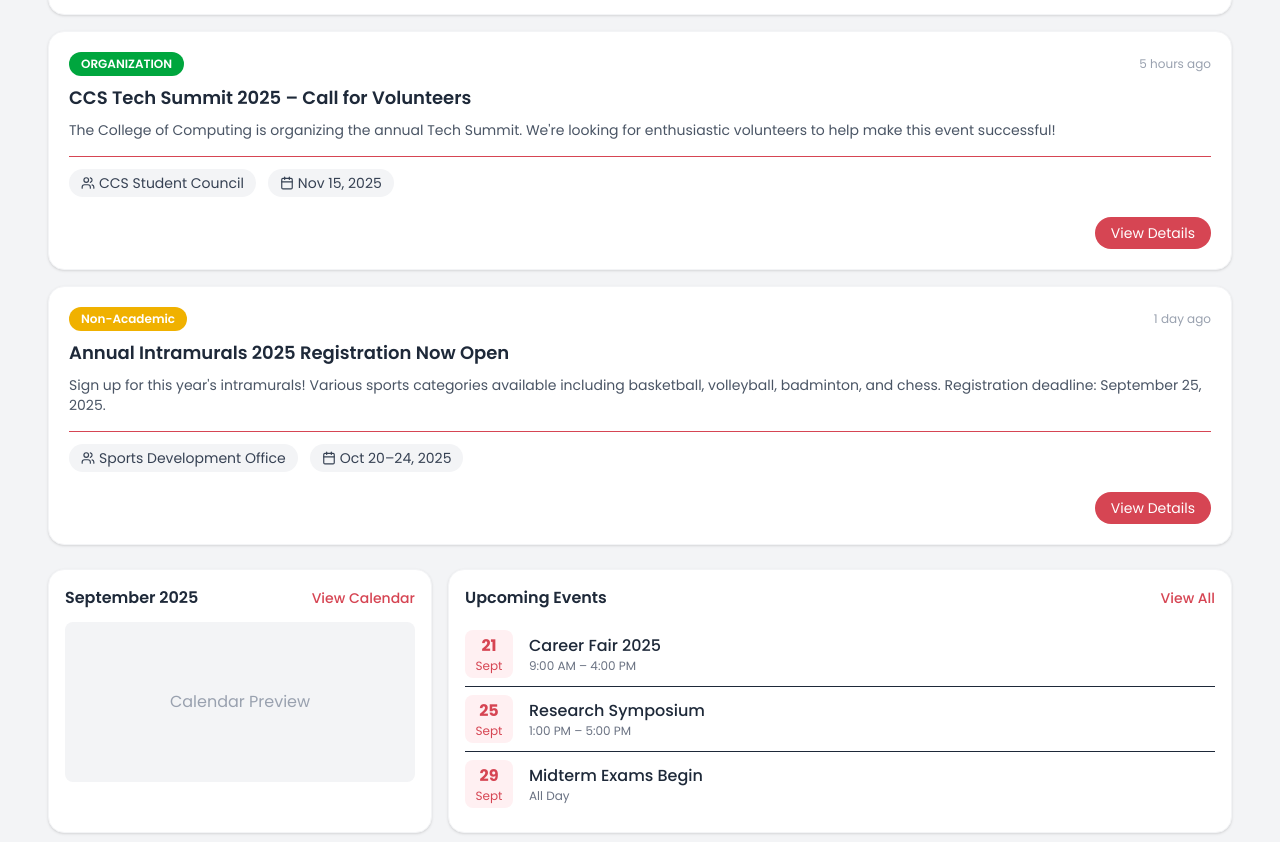
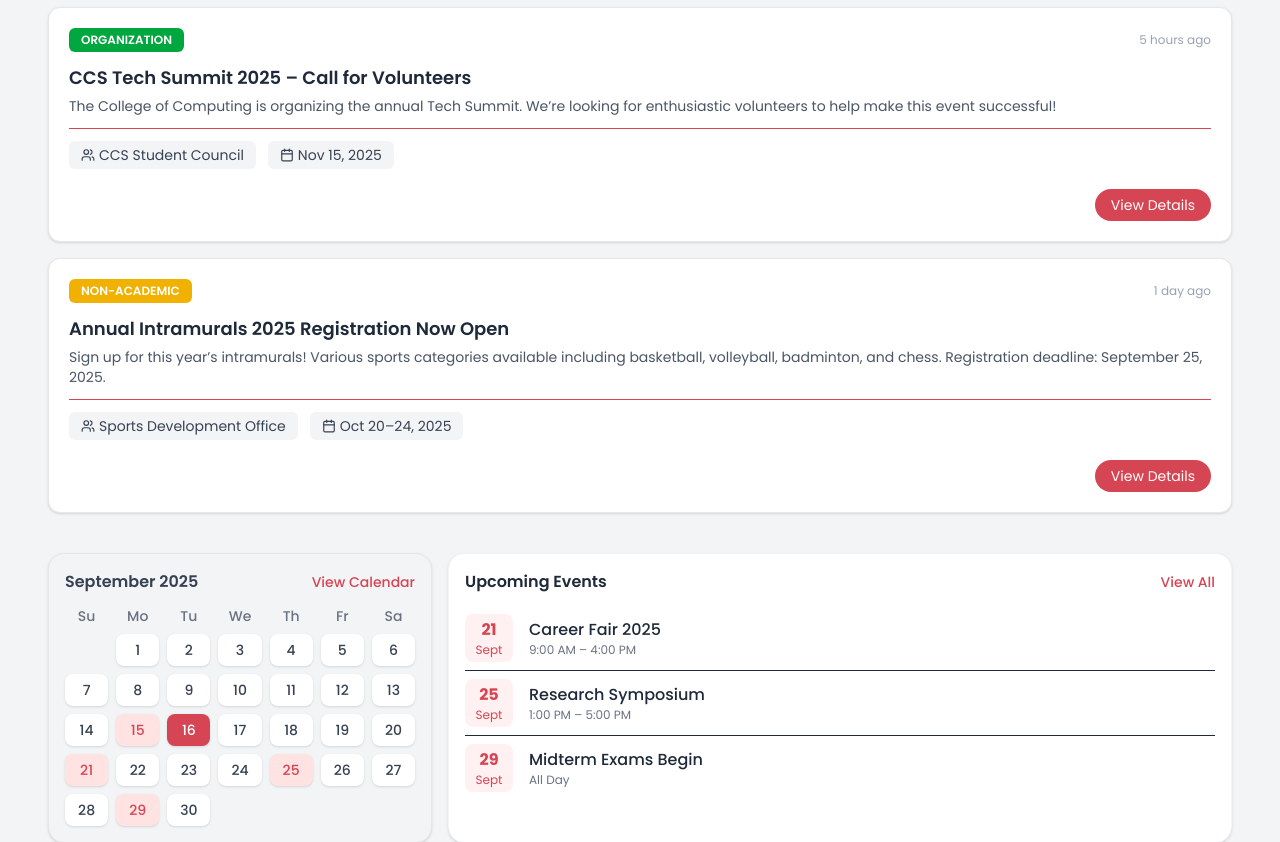
Before and after one commit to Rod2244/Crimson-Events-Hub, a React (Vite) app in the folder Frontend/: page /homepage in a window 1280 px wide. Shown: the part 463-1305 px from the top of the page. Built offline with nearby package versions, Linux system fonts and the light colour scheme.

Commit message:
added event datails and modify some files

```diff
--- a/Frontend/package.json
+++ b/Frontend/package.json
@@ -10,12 +10,12 @@
     "preview": "vite preview"
   },
   "dependencies": {
-    "@tailwindcss/vite": "^4.1.15",
+    "@tailwindcss/vite": "^4.1.16",
     "lucide-react": "^0.546.0",
     "react": "^19.1.1",
     "react-dom": "^19.1.1",
     "react-router-dom": "^7.9.4",
-    "tailwindcss": "^4.1.15"
+    "tailwindcss": "^4.1.16"
   },
   "devDependencies": {
     "@eslint/js": "^9.36.0",
--- a/Frontend/src/App.jsx
+++ b/Frontend/src/App.jsx
@@ -2,6 +2,7 @@ import { BrowserRouter as Router, Routes, Route, Navigate } from "react-router-d
 import LoginPage from "./pages/LoginPage";
 import SignupPage from "./pages/SignupPage";
 import HomePage from "./pages/HomePage";
+import EventDetails from "./pages/EventDetails"
 import AboutPage from "./pages/AboutPage";
 
 export default function App() {
@@ -12,6 +13,7 @@ export default function App() {
         <Route path="/login" element={<LoginPage />} />
         <Route path="/signup" element={<SignupPage />} />
         <Route path="/homepage" element={<HomePage />} />
+        <Route path="/homepage/:id" element={<EventDetails />} />
         <Route path="/about" element={<AboutPage />} />
       </Routes>
     </Router>
--- a/Frontend/src/components/AnnouncementCard.jsx
+++ b/Frontend/src/components/AnnouncementCard.jsx
@@ -1,33 +1,50 @@
+import { useNavigate } from "react-router-dom"
 import { Calendar, Users } from "lucide-react";
 import Button from "./Button";
 
-export default function AnnouncementCard({ category, color, title, desc, tags, time, date }) {
+export default function AnnouncementCard({ id, category, color, title, desc, tags, time, date }) {
+
+  const navigate = useNavigate();
+
+  const handleViewDetails = () => {
+    navigate(`/homepage/${id}`);
+  };
+
   return (
-    <div className="bg-white p-5 rounded-2xl shadow-sm flex flex-col gap-2 border border-gray-100">
+    <div className="bg-white w-full p-5 rounded-xl shadow-sm border border-gray-200 flex flex-col gap-3">
       <div className="flex justify-between items-center">
-        <span className={`${color} text-white text-xs font-semibold px-3 py-1 rounded-full`}>
+        <span className={`${color} text-white text-xs font-semibold px-3 py-1 rounded-md uppercase`}>
           {category}
         </span>
         <span className="text-xs text-gray-400">{time}</span>
       </div>
 
-      <h2 className="font-semibold text-lg">{title}</h2>
-      <p className="text-sm text-gray-600">{desc}</p>
+      <div>
+        <h2 className="font-semibold text-gray-800 text-lg">{title}</h2>
+        <p className="text-sm text-gray-600 mt-1">{desc}</p>
+      </div>
 
-      <div className="flex flex-wrap items-center gap-3 mt-2 text-sm text-gray-700 border-t border-[#d64553] pt-3">
+      <div className="flex flex-wrap items-center gap-3 text-sm text-gray-700 border-t border-[#d64553] pt-3">
         {tags.map((t, i) => (
-          <span key={i} className="flex items-center gap-1 bg-gray-100 px-3 py-1 rounded-full">
+          <span
+            key={i}
+            className="flex items-center gap-1 bg-gray-100 px-3 py-1 rounded-md"
+          >
             <Users size={14} /> {t}
           </span>
         ))}
-        <span className="flex items-center gap-1 bg-gray-100 px-3 py-1 rounded-full">
+        <span className="flex items-center gap-1 bg-gray-100 px-3 py-1 rounded-md">
           <Calendar size={14} /> {date}
         </span>
       </div>
 
-      <Button className="self-end mt-3 bg-[#d64553] hover:bg-[#c43b48] text-white text-sm px-4 py-1.5 rounded-full transition cursor-pointer">
-        View Details
-      </Button>
+      <div className="flex justify-end mt-2">
+        <Button
+          onClick={handleViewDetails}
+          className="bg-[#d64553] hover:bg-[#c43b48] text-white text-sm px-4 py-1.5 rounded-full transition cursor-pointer">
+          View Details
+        </Button>
+      </div>
     </div>
   );
 }
--- a/Frontend/src/components/CalendarCard.jsx
+++ b/Frontend/src/components/CalendarCard.jsx
@@ -1,14 +1,65 @@
+import { useState } from "react";
+
 export default function CalendarCard() {
+  const [month, setMonth] = useState(8);
+  const [year, setYear] = useState(2025);
+
+  const monthNames = [
+    "January", "February", "March", "April", "May", "June",
+    "July", "August", "September", "October", "November", "December",
+  ];
+
+  const firstDay = new Date(year, month, 1).getDay();
+  const daysInMonth = new Date(year, month + 1, 0).getDate();
+
+  const highlighted = [15, 16, 21, 25, 29];
+
+  const totalCells = Math.ceil((firstDay + daysInMonth) / 7) * 7;
+  const daysArray = Array.from({ length: totalCells }, (_, i) => {
+    const dayNum = i - firstDay + 1;
+    return dayNum > 0 && dayNum <= daysInMonth ? dayNum : "";
+  });
+
   return (
-    <div className="bg-white p-4 rounded-2xl shadow-sm border border-gray-100">
+    <div className="bg-gray-100 p-4 rounded-2xl shadow-sm border border-gray-200">
       <div className="flex justify-between items-center mb-3">
-        <h3 className="font-semibold">September 2025</h3>
+        <h3 className="font-semibold text-gray-700">
+          {monthNames[month]} {year}
+        </h3>
         <button className="text-[#d64553] text-sm font-medium hover:underline">
           View Calendar
         </button>
       </div>
-      <div className="h-40 bg-gray-100 rounded-lg flex items-center justify-center text-gray-400">
-        Calendar Preview
+
+      <div className="grid grid-cols-7 gap-2 text-center text-sm">
+        {["Su", "Mo", "Tu", "We", "Th", "Fr", "Sa"].map((d) => (
+          <div key={d} className="text-gray-500 font-medium">
+            {d}
+          </div>
+        ))}
+
+        {daysArray.map((day, i) => {
+          if (!day) return <div key={i} className="h-8 rounded-lg"></div>;
+
+          const isHighlighted = highlighted.includes(day);
+          const isPrimary = day === 16;
+
+          return (
+            <div
+              key={i}
+              className={`h-8 flex items-center justify-center rounded-lg font-medium
+                ${
+                  isPrimary
+                    ? "bg-[#d64553] text-white"
+                    : isHighlighted
+                    ? "bg-red-100 text-[#d64553]"
+                    : "bg-white text-gray-700"
+                } shadow-sm`}
+            >
+              {day}
+            </div>
+          );
+        })}
       </div>
     </div>
   );
--- a/Frontend/src/components/Dashboard.jsx
+++ b/Frontend/src/components/Dashboard.jsx
@@ -1,41 +1,8 @@
-import AnnouncementCard from "./AnnouncementCard";
 import UpcomingEvent from "./UpcomingEvent";
 import CalendarCard from "./CalendarCard";
 import QuickActions from "./QuickAction";
 
 export default function Dashboard() {
-  const announcements = [
-    {
-      id: 1,
-      category: "ACADEMIC",
-      color: "bg-[#d64553]",
-      title: "Midterm Examination Schedule for AY 2024–2025",
-      desc: "The midterm examinations will be conducted from September 29 to October 3, 2025. Students are advised to check their respective department schedules for specific exam times.",
-      tags: ["Registrar’s Office", "All Students"],
-      time: "2 hours ago",
-      date: "Sept 29–Oct 3, 2025",
-    },
-    {
-      id: 2,
-      category: "ORGANIZATION",
-      color: "bg-green-600",
-      title: "CCS Tech Summit 2025 – Call for Volunteers",
-      desc: "The College of Computing is organizing the annual Tech Summit. We're looking for enthusiastic volunteers to help make this event successful!",
-      tags: ["CCS Student Council"],
-      time: "5 hours ago",
-      date: "Nov 15, 2025",
-    },
-    {
-      id: 3,
-      category: "Non-Academic",
-      color: "bg-yellow-500",
-      title: "Annual Intramurals 2025 Registration Now Open",
-      desc: "Sign up for this year's intramurals! Various sports categories available including basketball, volleyball, badminton, and chess. Registration deadline: September 25, 2025.",
-      tags: ["Sports Development Office"],
-      time: "1 day ago",
-      date: "Oct 20–24, 2025",
-    },
-  ];
 
   const upcoming = [
     { date: "21", month: "Sept", title: "Career Fair 2025", time: "9:00 AM – 4:00 PM" },
@@ -45,14 +12,7 @@ export default function Dashboard() {
 
   return (
     <div className="p-6 bg-gray-100 min-h-screen text-gray-800 space-y-6">
-      {/* Announcements */}
-      <div className="space-y-4">
-        {announcements.map((a) => (
-          <AnnouncementCard key={a.id} {...a} />
-        ))}
-      </div>
 
-      {/* Calendar + Upcoming */}
       <div className="grid grid-cols-1 md:grid-cols-3 gap-4">
         <CalendarCard />
         <div className="bg-white p-4 rounded-2xl shadow-sm border border-gray-100 md:col-span-2">
@@ -70,7 +30,6 @@ export default function Dashboard() {
         </div>
       </div>
 
-      {/* Quick Actions */}
       <QuickActions onSubmit={() => alert("Redirect to submission form")} />
     </div>
   );
--- a/Frontend/src/components/LatestUpdates.jsx
+++ b/Frontend/src/components/LatestUpdates.jsx
@@ -1,8 +1,10 @@
 import { useState } from "react";
 import Button from "./Button";
+import AnnouncementCard from "./AnnouncementCard";
 
 export default function LatestUpdates() {
   const [activeCategory, setActiveCategory] = useState("All");
+
   const categories = [
     "All",
     "Academic",
@@ -11,11 +13,51 @@ export default function LatestUpdates() {
     "Council Events",
   ];
 
+  const announcements = [
+    {
+      id: 1,
+      category: "Academic",
+      color: "bg-[#a22c36]",
+      title: "Midterm Examination Schedule for AY 2024–2025",
+      desc: "The midterm examinations will be conducted from September 29 to October 3, 2025. Students are advised to check their respective department schedules for specific exam times.",
+      tags: ["Registrar’s Office", "All Students"],
+      time: "2 hours ago",
+      date: "Sept 29–Oct 3, 2025",
+    },
+    {
+      id: 2,
+      category: "Organization",
+      color: "bg-green-600",
+      title: "CCS Tech Summit 2025 – Call for Volunteers",
+      desc: "The College of Computing is organizing the annual Tech Summit. We’re looking for enthusiastic volunteers to help make this event successful!",
+      tags: ["CCS Student Council"],
+      time: "5 hours ago",
+      date: "Nov 15, 2025",
+    },
+    {
+      id: 3,
+      category: "Non-Academic",
+      color: "bg-yellow-500",
+      title: "Annual Intramurals 2025 Registration Now Open",
+      desc: "Sign up for this year’s intramurals! Various sports categories available including basketball, volleyball, badminton, and chess. Registration deadline: September 25, 2025.",
+      tags: ["Sports Development Office"],
+      time: "1 day ago",
+      date: "Oct 20–24, 2025",
+    },
+  ];
+
+  const filteredAnnouncements =
+    activeCategory === "All"
+      ? announcements
+      : announcements.filter((a) => a.category === activeCategory);
+
   return (
     <section className="bg-gray-100 py-4 px-6 border-t border-[#d64553]">
-      <h2 className="text-2xl font-semibold text-gray-800 mb-3">Latest Updates</h2>
+      <h2 className="text-2xl font-semibold text-gray-800 mb-3">
+        Latest Updates
+      </h2>
 
-      <div className="flex flex-wrap gap-3">
+      <div className="flex flex-wrap gap-3 mb-5">
         {categories.map((category) => {
           const isActive = activeCategory === category;
           const styles = isActive
@@ -33,6 +75,18 @@ export default function LatestUpdates() {
           );
         })}
       </div>
+
+      <div className="flex flex-col gap-4">
+        {filteredAnnouncements.length > 0 ? (
+          filteredAnnouncements.map((item) => (
+            <AnnouncementCard key={item.id} {...item} />
+          ))
+        ) : (
+          <p className="text-gray-500 text-center py-8">
+            No announcements found in this category.
+          </p>
+        )}
+      </div>
     </section>
   );
 }
--- a/Frontend/src/components/Navbar.jsx
+++ b/Frontend/src/components/Navbar.jsx
@@ -1,5 +1,5 @@
 import { useState, useRef, useEffect } from "react";
-import { useNavigate } from "react-router-dom";
+import { useNavigate, Link } from "react-router-dom";
 import logo from "../assets/logo.jpg";
 import Button from "./Button";
 import { Search, Bell, LogOut, Contact } from "lucide-react";
@@ -33,7 +33,7 @@ export default function Navbar() {
 
   return (
     <header className="w-full bg-[#d64553] text-white py-2 px-6 flex items-center justify-between shadow-md relative">
-      <div className="flex items-center gap-3">
+      <Link to="/homepage" className="flex items-center gap-3">
         <img
           src={logo}
           alt="Logo"
@@ -45,7 +45,7 @@ export default function Navbar() {
             WMSU EVENT MANAGEMENT
           </span>
         </div>
-      </div>
+      </Link>
 
       <div className="flex items-center bg-white rounded-full px-3 py-1 w-96 max-w-full">
         <Search size={16} className="text-gray-400 mr-2" />
--- a/Frontend/src/pages/AboutPage.jsx
+++ b/Frontend/src/pages/AboutPage.jsx
@@ -14,7 +14,7 @@ export default function AboutPage() {
         </div>
 
         <section className="bg-white p-8 rounded-2xl shadow-sm mb-8">
-          <h2 className="text-2xl font-semibold mb-3">Our Mission</h2>
+          <h2 className="text-2xl text-center font-semibold mb-3">Our Mission</h2>
           <p className="text-gray-700 leading-relaxed">
             Crimson Events Hub is designed to streamline event announcements, registrations,
             and updates within Western Mindanao State University. Our mission is to improve
@@ -24,7 +24,7 @@ export default function AboutPage() {
         </section>
 
         <section className="bg-white p-8 rounded-2xl shadow-sm mb-8">
-          <h2 className="text-2xl font-semibold mb-3">What We Offer</h2>
+          <h2 className="text-2xl text-center font-semibold mb-3">What We Offer</h2>
           <ul className="list-disc pl-6 text-gray-700 leading-relaxed">
             <li>Centralized platform for event and announcement posting.</li>
             <li>Approval-based system to ensure verified content visibility.</li>
@@ -35,7 +35,7 @@ export default function AboutPage() {
         </section>
 
         <section className="bg-white p-8 rounded-2xl shadow-sm">
-          <h2 className="text-2xl font-semibold mb-3">Meet the Team</h2>
+          <h2 className="text-2xl text-center font-semibold mb-3">Meet the Team</h2>
           <p className="text-gray-700 mb-6">
             Crimson Events Hub was developed by a passionate group of students from the College of Computing Studies,
             with the goal of enhancing digital communication and event management across the university.
--- /dev/null
+++ b/Frontend/src/pages/EventDetails.jsx
@@ -0,0 +1,67 @@
+import { useParams } from "react-router-dom";
+import Navbar from "../components/Navbar";
+import { Calendar, Clock, MapPin, Share2, Bookmark, ArrowRight } from "lucide-react";
+
+export default function EventDetails() {
+  const { id } = useParams();
+
+  const event = {
+    title: "CCS Hackathon 2025: Code for Innovation",
+    color: "bg-[#a22c36]",
+    date: "November 20, 2025",
+    time: "8:00 AM - 8:00 PM",
+    location: "CCS Building, Computer Lab 2",
+    category: "Academic",
+    status: "Upcoming",
+    description:
+      "Join us for the most exciting coding competition of the year! The CCS Hackathon 2025 brings together the brightest minds in computer science to solve real-world problems through innovative tech solutions.",
+  };
+
+  return (
+    <div>
+      <Navbar />
+      <div className="min-h-screen bg-gray-100 py-10 p-13">
+        <div className="bg-white w-full p-6 rounded-xl shadow-sm border border-gray-200 gap-3">
+          <span className={`${event.color} text-white text-xs font-semibold px-3 py-1 rounded-md uppercase`}>
+            {event.category}
+          </span>
+
+          <h1 className="text-3xl font-bold mt-3 text-gray-900">
+            {event.title}
+          </h1>
+
+          <div className="flex flex-wrap items-center gap-3 mt-4 text-sm text-gray-700">
+            <span className="flex items-center gap-1 bg-gray-100 px-3 py-1 rounded-md">
+              <Calendar size={14} /> {event.date}
+            </span>
+            <span className="flex items-center gap-1 bg-gray-100 px-3 py-1 rounded-md">
+              <Clock size={14} /> {event.time}
+            </span>
+            <span className="flex items-center gap-1 bg-gray-100 px-3 py-1 rounded-md">
+              <MapPin size={14} /> {event.location}
+            </span>
+            <span className="flex items-center gap-1 bg-green-100 text-green-700 px-3 py-1 rounded-full">
+              <div className="w-2 h-2 bg-green-500 rounded-full" /> {event.status}
+            </span>
+          </div>
+
+          <hr className="my-6 border-gray-200" />
+
+          <div className="flex flex-wrap gap-3">
+            <button className="flex items-center gap-2 bg-red-600 hover:bg-red-700 text-white px-5 py-2.5 rounded-lg font-medium transition">
+              <ArrowRight size={16} /> Register Now
+            </button>
+
+            <button className="flex items-center gap-2 border border-gray-300 hover:bg-gray-100 text-gray-700 px-5 py-2.5 rounded-lg font-medium transition">
+              <Bookmark size={16} /> Save Event
+            </button>
+
+            <button className="flex items-center gap-2 border border-gray-300 hover:bg-gray-100 text-gray-700 px-5 py-2.5 rounded-lg font-medium transition">
+              <Share2 size={16} /> Share
+            </button>
+          </div>
+        </div>
+      </div>
+    </div>
+  );
+}
--- a/Frontend/src/pages/HomePage.jsx
+++ b/Frontend/src/pages/HomePage.jsx
@@ -10,9 +10,6 @@ export default function HomePage() {
         <LatestUpdates />
         <Dashboard />
       </main>
-      <div className="p-8 text-center">
-        <h1 className="text-3xl font-bold">Welcome to the Homepage!</h1>
-      </div>
     </div>
   );
 }
```
Also changed, not shown: 1 other file (tests, documents, lock files or other folders).
